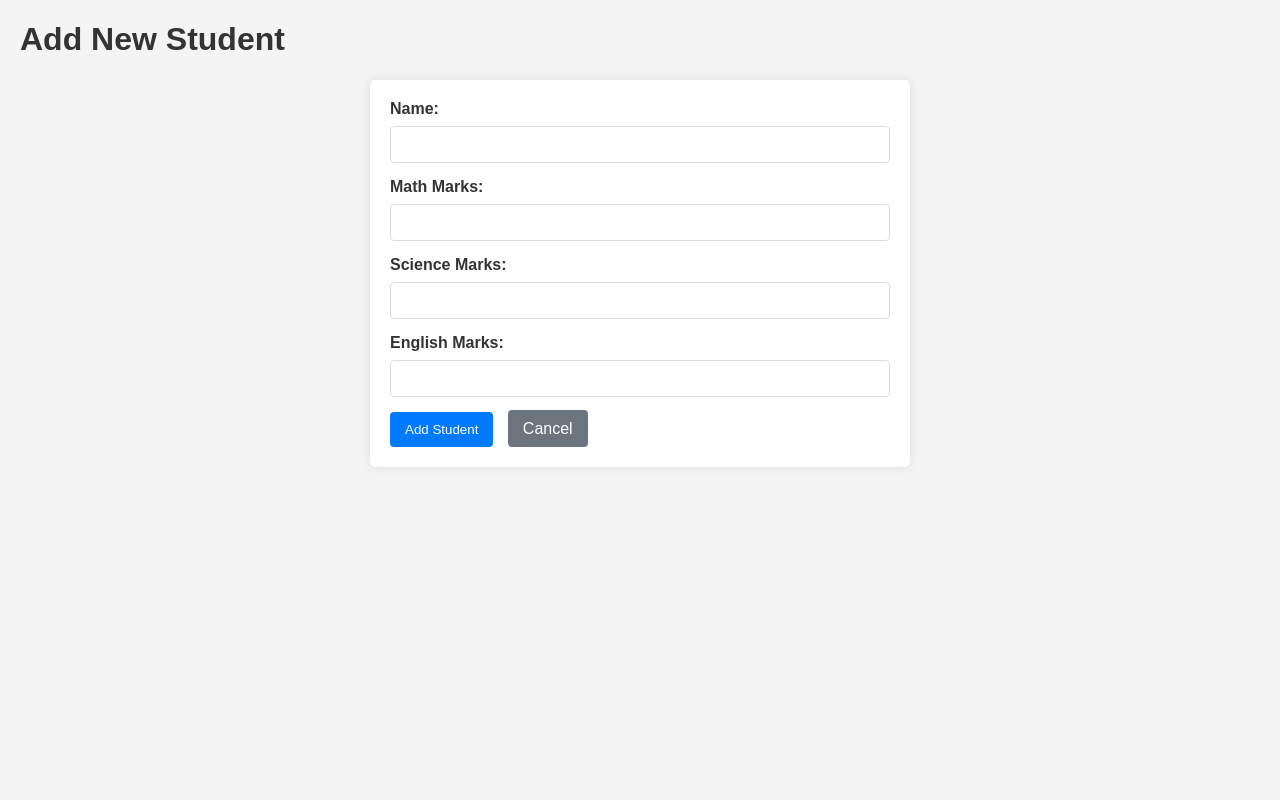
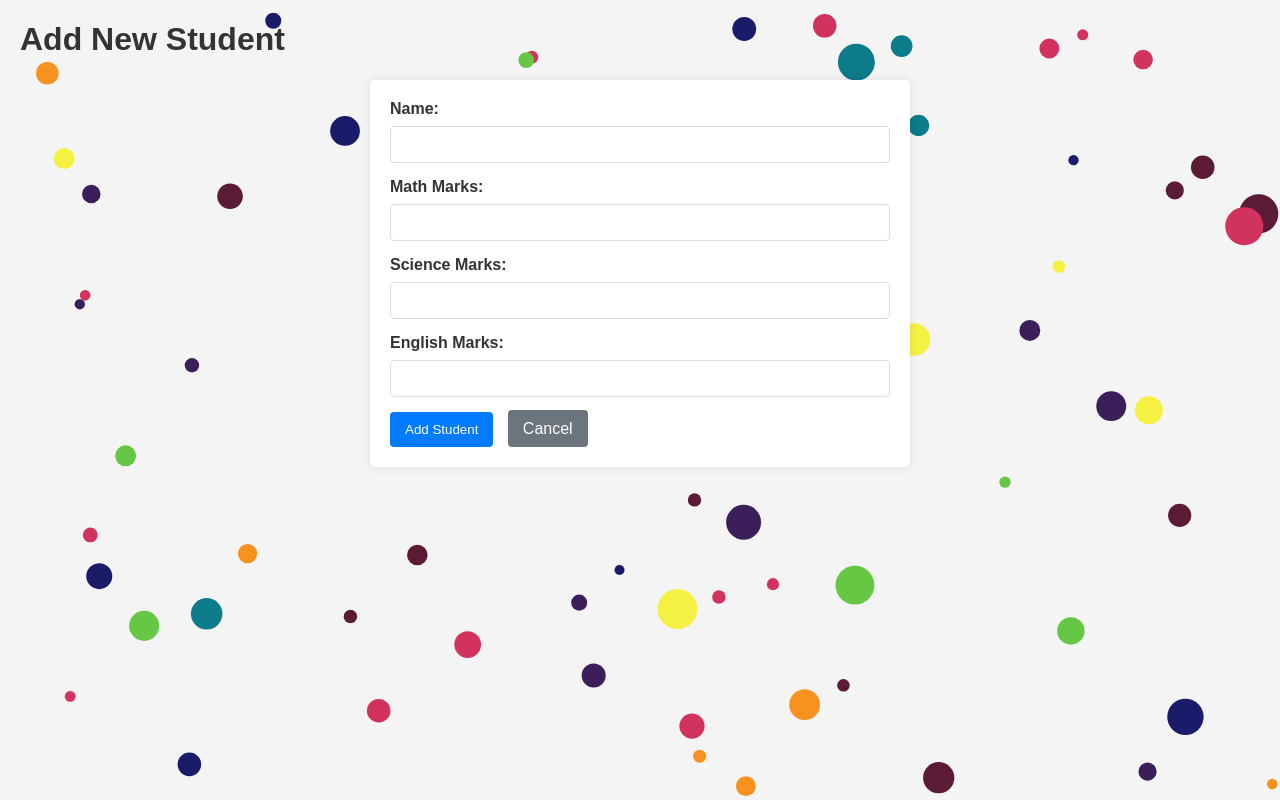
Before and after one commit to bharati-202/CRUD, a Flask app: page /add in a window 1280 px wide. Run offline with Flask 2, Linux system fonts and the light colour scheme.

Commit message:
feat: Add animated bubble background to all pages
- Added a canvas element to `index.html`, `add_student.html`, and `edit_student.html` for the animated background.
- Styled the canvas using CSS to be fixed, full-screen, and behind the main content.
- Created `static/js/bubbles.js` to handle the bubble animation logic.
- The script generates a specified number of bubbles with random sizes, speeds, and colors from the provided palette.
- Bubbles move smoothly and bounce off the screen edges.
- Ensured the canvas resizes with the window.
- Linked the `bubbles.js` script to all relevant HTML templates.

```diff
--- /dev/null
+++ b/static/js/bubbles.js
@@ -0,0 +1,82 @@
+document.addEventListener('DOMContentLoaded', () => {
+    const canvas = document.getElementById('bubble-background');
+    if (!canvas) {
+        console.error('Bubble background canvas not found!');
+        return;
+    }
+    const ctx = canvas.getContext('2d');
+
+    let width = canvas.width = window.innerWidth;
+    let height = canvas.height = window.innerHeight;
+
+    window.addEventListener('resize', () => {
+        width = canvas.width = window.innerWidth;
+        height = canvas.height = window.innerHeight;
+        bubbles.forEach(bubble => { // Optional: Re-position bubbles on resize
+            bubble.x = Math.random() * width;
+            bubble.y = Math.random() * height;
+        });
+    });
+
+    const colors = [
+        '#3B1E5A', '#1A1C6A', '#0C7B8A', '#65C744',
+        '#F5F142', '#F7921E', '#D1325E', '#5B1A36'
+    ];
+
+    const numBubbles = 75; // Number of bubbles
+    const bubbles = [];
+
+    class Bubble {
+        constructor() {
+            this.x = Math.random() * width;
+            this.y = Math.random() * height;
+            this.radius = Math.random() * 15 + 5; // Radius between 5 and 20
+            this.color = colors[Math.floor(Math.random() * colors.length)];
+            this.speedX = (Math.random() - 0.5) * 2; // Random horizontal speed (-1 to 1)
+            this.speedY = (Math.random() - 0.5) * 2; // Random vertical speed (-1 to 1)
+        }
+
+        update() {
+            this.x += this.speedX;
+            this.y += this.speedY;
+
+            // Bounce off walls
+            if (this.x + this.radius > width || this.x - this.radius < 0) {
+                this.speedX *= -1;
+                this.x = Math.max(this.radius, Math.min(width - this.radius, this.x)); // Prevent sticking
+            }
+            if (this.y + this.radius > height || this.y - this.radius < 0) {
+                this.speedY *= -1;
+                this.y = Math.max(this.radius, Math.min(height - this.radius, this.y)); // Prevent sticking
+            }
+        }
+
+        draw() {
+            ctx.beginPath();
+            ctx.arc(this.x, this.y, this.radius, 0, Math.PI * 2, false);
+            ctx.fillStyle = this.color;
+            ctx.fill();
+            ctx.closePath();
+        }
+    }
+
+    function initBubbles() {
+        for (let i = 0; i < numBubbles; i++) {
+            bubbles.push(new Bubble());
+        }
+    }
+
+    function animate() {
+        ctx.clearRect(0, 0, width, height); // Clear canvas each frame
+
+        bubbles.forEach(bubble => {
+            bubble.update();
+            bubble.draw();
+        });
+
+        requestAnimationFrame(animate);
+    }
+
+    initBubbles();
+    animate();
+});
--- a/templates/add_student.html
+++ b/templates/add_student.html
@@ -12,9 +12,25 @@
         input[type="text"], input[type="number"] { width: calc(100% - 22px); padding: 10px; margin-bottom: 15px; border: 1px solid #ddd; border-radius: 4px; }
         .btn { padding: 10px 15px; background-color: #007bff; color: white; border: none; border-radius: 4px; cursor: pointer; text-decoration: none; }
         .btn-secondary { background-color: #6c757d; margin-left: 10px; }
+
+        #bubble-background {
+            position: fixed;
+            top: 0;
+            left: 0;
+            width: 100%;
+            height: 100%;
+            z-index: -1;
+            display: block;
+        }
+        /* Ensure form content is above the canvas */
+        h1, form {
+            position: relative;
+            z-index: 1;
+        }
     </style>
 </head>
 <body>
+    <canvas id="bubble-background"></canvas>
     <h1>Add New Student</h1>
     <form method="POST" action="{{ url_for('add_student') }}">
         <div>
@@ -38,5 +54,6 @@
             <a href="{{ url_for('index') }}" class="btn btn-secondary">Cancel</a>
         </div>
     </form>
+    <script src="{{ url_for('static', filename='js/bubbles.js') }}"></script>
 </body>
 </html>
```
Also changed, not shown: templates/edit_student.html (+17 -0 lines), templates/index.html (+17 -0 lines).
